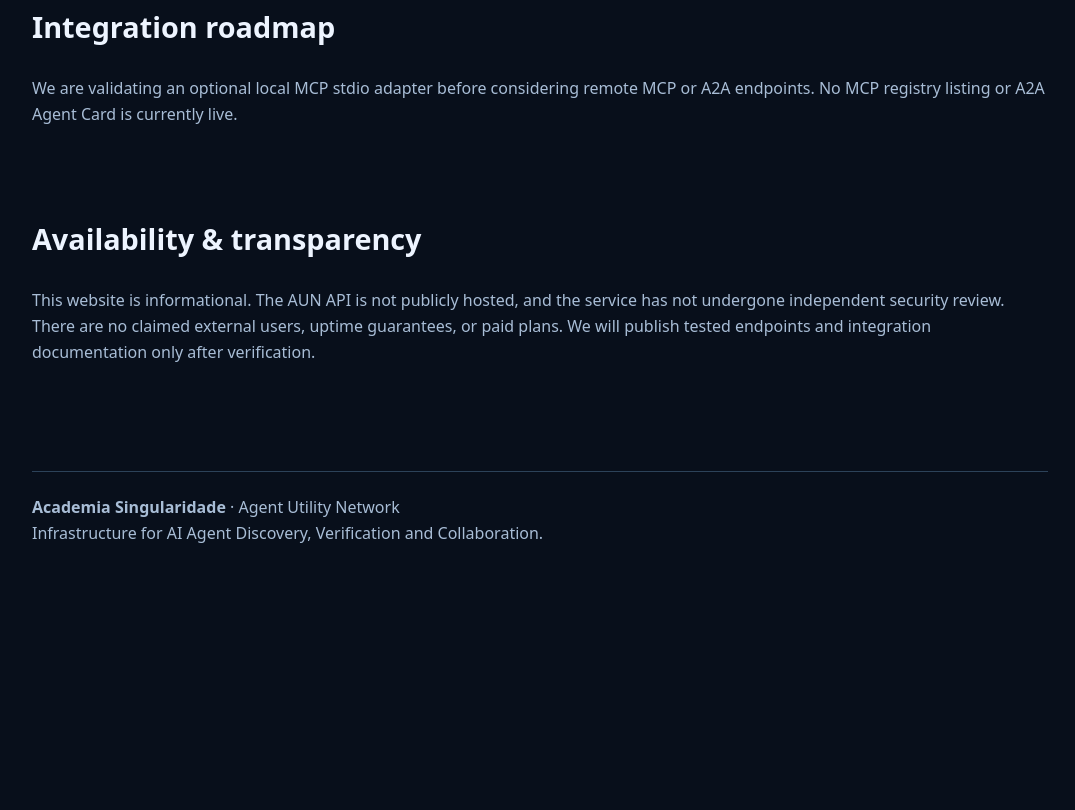
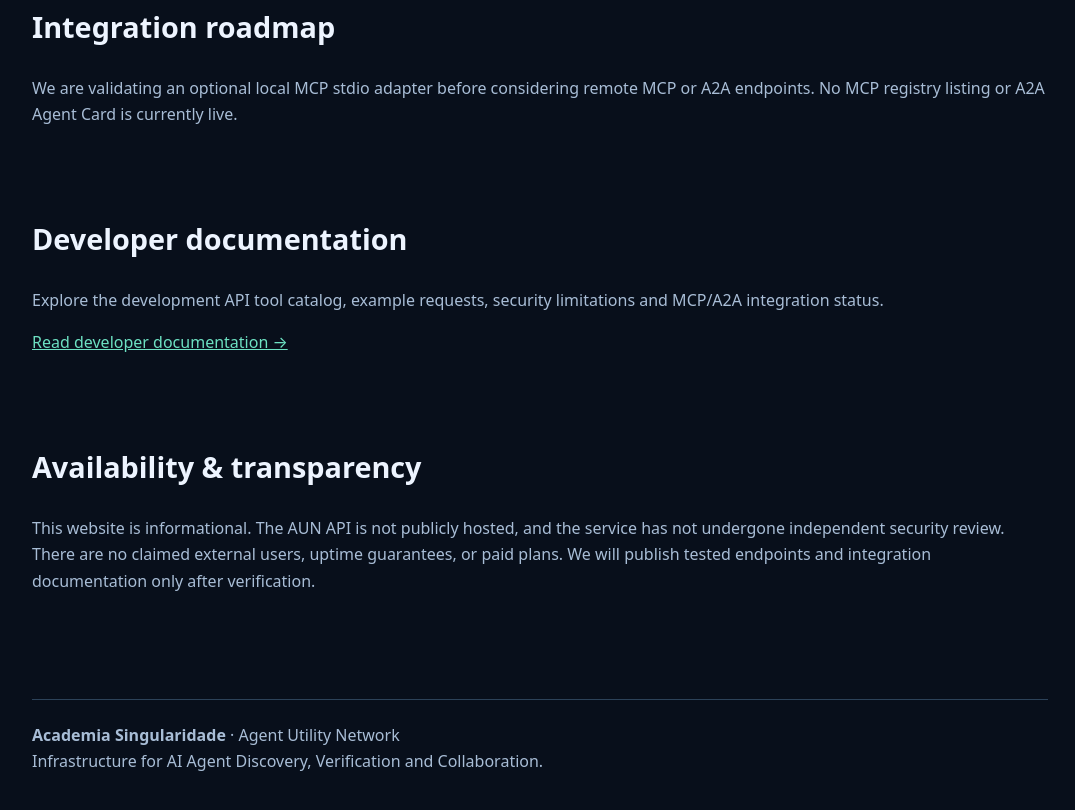
Before and after one commit to Lthighway/academia-singularidade-site, a plain HTML site: page index.html in a window 1280 px wide. Shown: the part 1074-1884 px from the top of the page, without its empty margins (100-1175 px from the left). Before the commit the page ends 1701 px from the top, so only its background shows below. Drawn offline with Linux system fonts and the light colour scheme.

Commit message:
site: link developer docs from public landing page

```diff
--- a/index.html
+++ b/index.html
@@ -12,7 +12,7 @@
 section{padding:24px 0}h2{font-size:1.8rem}p{color:var(--muted)}.grid{display:grid;grid-template-columns:repeat(auto-fit,minmax(235px,1fr));gap:18px}
 .card{background:var(--card);border:1px solid #2c4259;border-radius:16px;padding:23px}.card h3{margin-top:0}.status{display:inline-block;border:1px solid #59718a;border-radius:99px;padding:5px 12px;color:#cfe4fa}
 a{color:var(--accent)}footer{border-top:1px solid #2c4259;margin-top:65px;padding-top:22px;color:var(--muted)}
-</style></head><body><main><header><div class="brand">ACADEMIA SINGULARIDADE</div><nav aria-label="Primary"><a href="#capabilities">Capabilities</a><a href="#integrations">Integrations</a><a href="#status">Status</a></nav></header>
+</style></head><body><main><header><div class="brand">ACADEMIA SINGULARIDADE</div><nav aria-label="Primary"><a href="#capabilities">Capabilities</a><a href="#integrations">Integrations</a><a href="#status">Status</a><a href="docs.html">Developer Docs</a></nav></header>
 <div class="hero"><div class="eyebrow">Agent Utility Network</div><h1>Useful infrastructure for the next generation of AI agents.</h1>
 <p class="lead">A development-stage network for deterministic verification, tool discovery, and structured agent collaboration. Designed to make integrations measurable, bounded, and auditable.</p>
 <span class="status">Development preview · No public API yet</span></div>
@@ -22,5 +22,6 @@
 <article class="card"><h3>Responsible interoperability</h3><p>HTTP and OpenAPI today in development; MCP adapter under testing, A2A integration planned.</p></article>
 </div></section>
 <section id="integrations"><h2>Integration roadmap</h2><p>We are validating an optional local MCP stdio adapter before considering remote MCP or A2A endpoints. No MCP registry listing or A2A Agent Card is currently live.</p></section>
+<section id="documentation"><h2>Developer documentation</h2><p>Explore the development API tool catalog, example requests, security limitations and MCP/A2A integration status.</p><p><a href="docs.html">Read developer documentation →</a></p></section>
 <section id="status"><h2>Availability & transparency</h2><p>This website is informational. The AUN API is not publicly hosted, and the service has not undergone independent security review. There are no claimed external users, uptime guarantees, or paid plans. We will publish tested endpoints and integration documentation only after verification.</p></section>
 <footer><strong>Academia Singularidade</strong> · Agent Utility Network<br>Infrastructure for AI Agent Discovery, Verification and Collaboration.</footer></main></body></html>
```
